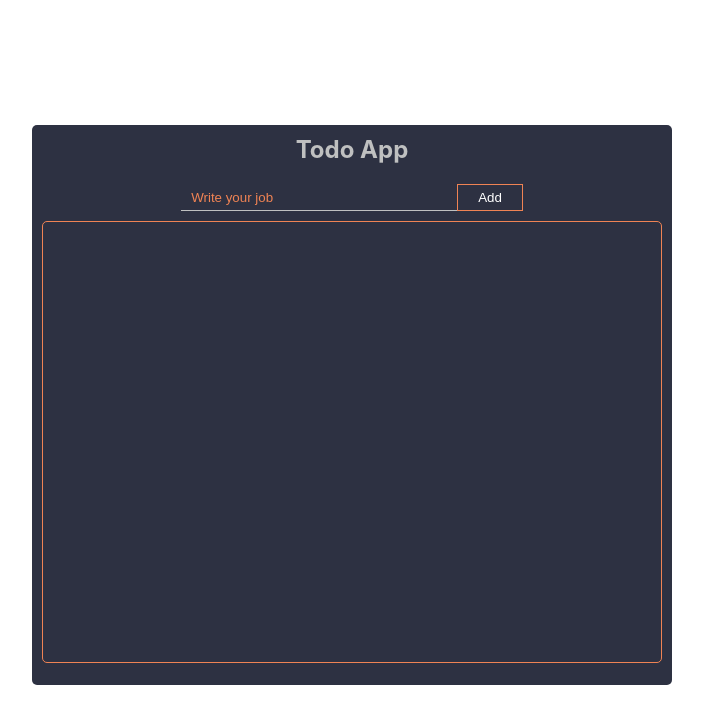
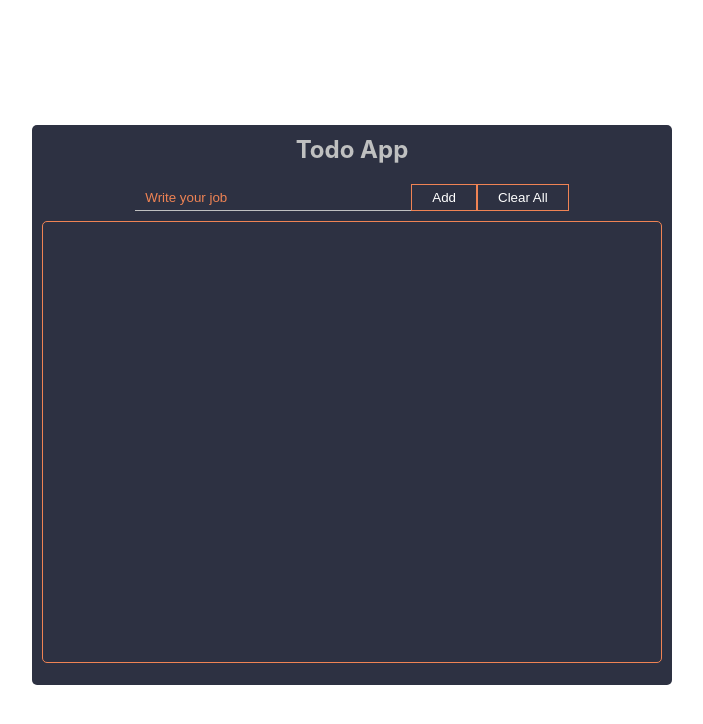
Before and after one commit to mertkaanerdem/react-todo-app, a React (Create React App) app: page / in a window 1280 px wide. Shown: the top 724 px of the page, without its empty margins (288-991 px from the left). Built offline with nearby package versions, Linux system fonts and the light colour scheme.

Commit message:
clear all function

```diff
--- a/src/components/Form/Form.jsx
+++ b/src/components/Form/Form.jsx
@@ -21,6 +21,11 @@ function Form({ addTodos, todos }) {
     ]);
     setTodo("");
   };
+
+  const clearAll = () => {
+    addTodos([]);
+    console.log("temizleme");
+  };
   return (
     <div className="listContainer">
       <input
@@ -31,6 +36,7 @@ function Form({ addTodos, todos }) {
         onChange={getTodo}
       />
       <button onClick={addSubmit}>Add</button>
+      <button onClick={clearAll}> Clear All</button>
     </div>
   );
 }
```
